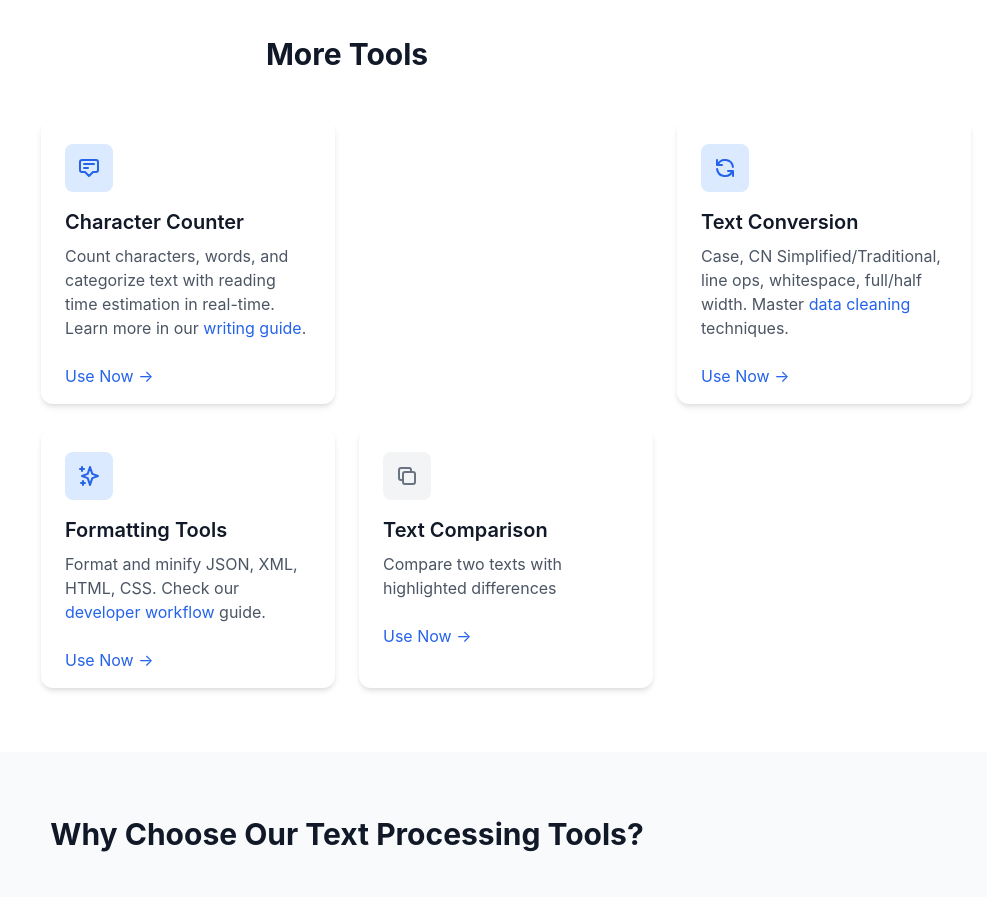
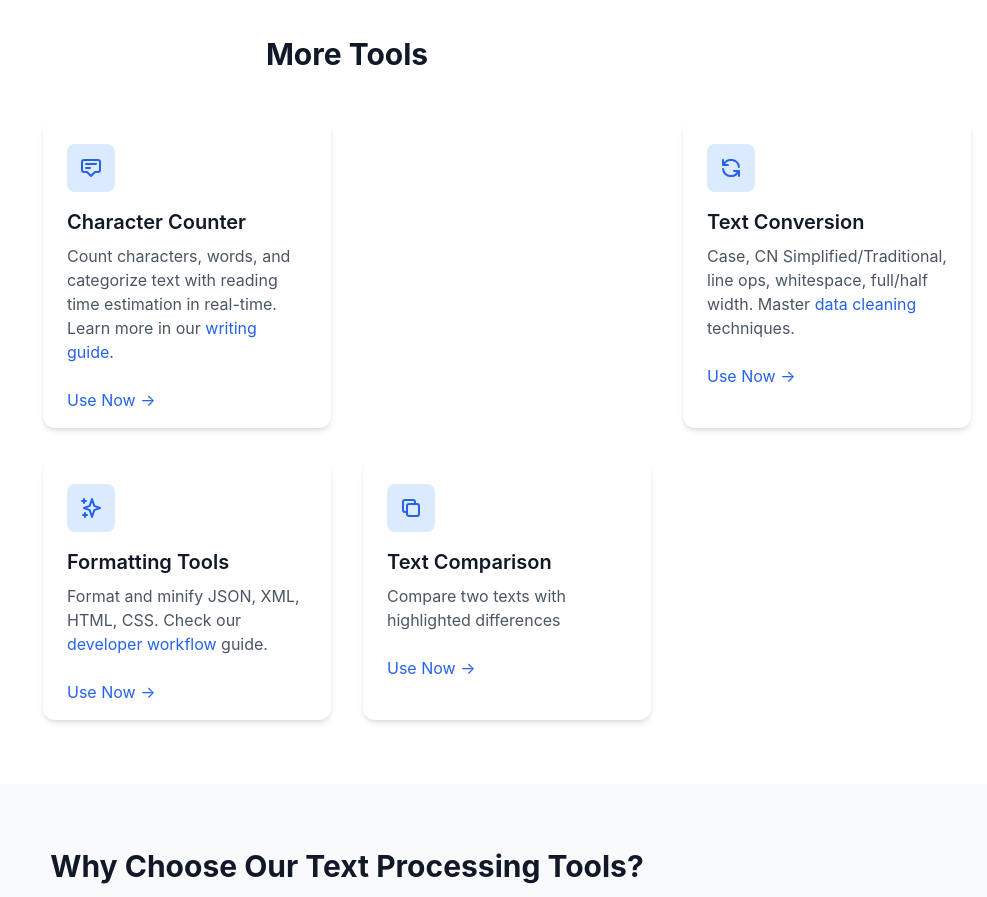
Before and after one commit to crash-you/chartools, a website built with webpack: page en/index.html in a window 1280 px wide. Shown: the part 840-1737 px from the top of the page, without its empty margins (293-1280 px from the left). Built offline with nearby package versions, Linux system fonts and the light colour scheme; some packages are replaced by stand-ins of ours.

Commit message:
更新主页内容和布局

```diff
--- a/en/index.html
+++ b/en/index.html
@@ -186,7 +186,7 @@
             <div class="container mx-auto max-w-7xl">
                 <h2 class="text-3xl font-bold text-gray-900 mb-12 text-center">More Tools</h2>
 
-                <div class="grid grid-cols-1 md:grid-cols-2 lg:grid-cols-4 gap-6">
+                <div class="grid grid-cols-1 sm:grid-cols-2 lg:grid-cols-4 gap-8">
                     <!-- Character Counter Tool -->
                     <a href="tools/text-counter.html" class="group">
                         <div class="bg-white rounded-xl shadow-md hover:shadow-lg transition-shadow duration-300 overflow-hidden h-full">
@@ -243,8 +243,8 @@
                     <a href="tools/text-comparison.html" class="group">
                         <div class="bg-white rounded-xl shadow-md hover:shadow-lg transition-shadow duration-300 overflow-hidden h-full">
                             <div class="p-6">
-                                <div class="w-12 h-12 bg-gray-100 rounded-lg flex items-center justify-center mb-4">
-                                    <svg class="w-6 h-6 text-gray-500" fill="none" stroke="currentColor" viewBox="0 0 24 24">
+                                <div class="w-12 h-12 bg-blue-100 rounded-lg flex items-center justify-center mb-4">
+                                    <svg class="w-6 h-6 text-blue-600" fill="none" stroke="currentColor" viewBox="0 0 24 24">
                                         <path stroke-linecap="round" stroke-linejoin="round" stroke-width="2" d="M8 16H6a2 2 0 01-2-2V6a2 2 0 012-2h8a2 2 0 012 2v2m-6 12h8a2 2 0 002-2v-8a2 2 0 00-2-2h-8a2 2 0 00-2 2v8a2 2 0 002 2z"></path>
                                     </svg>
                                 </div>
```
Also changed, not shown: index.html (+3 -3 lines).
